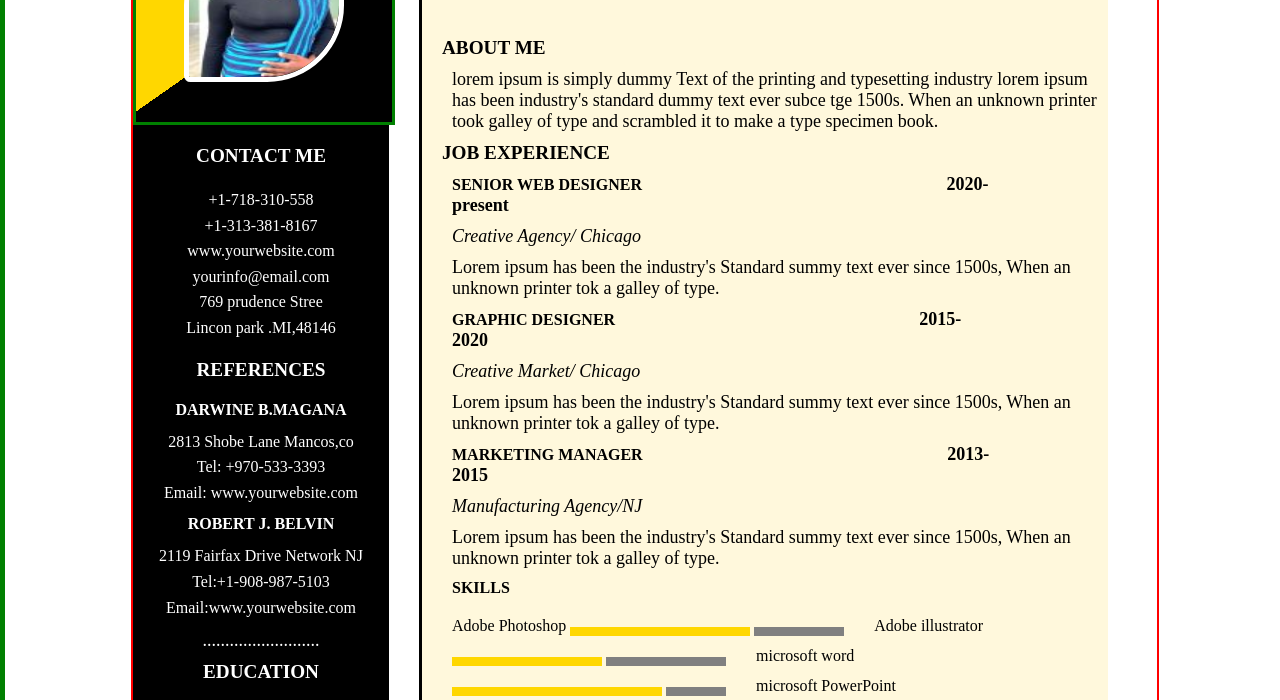
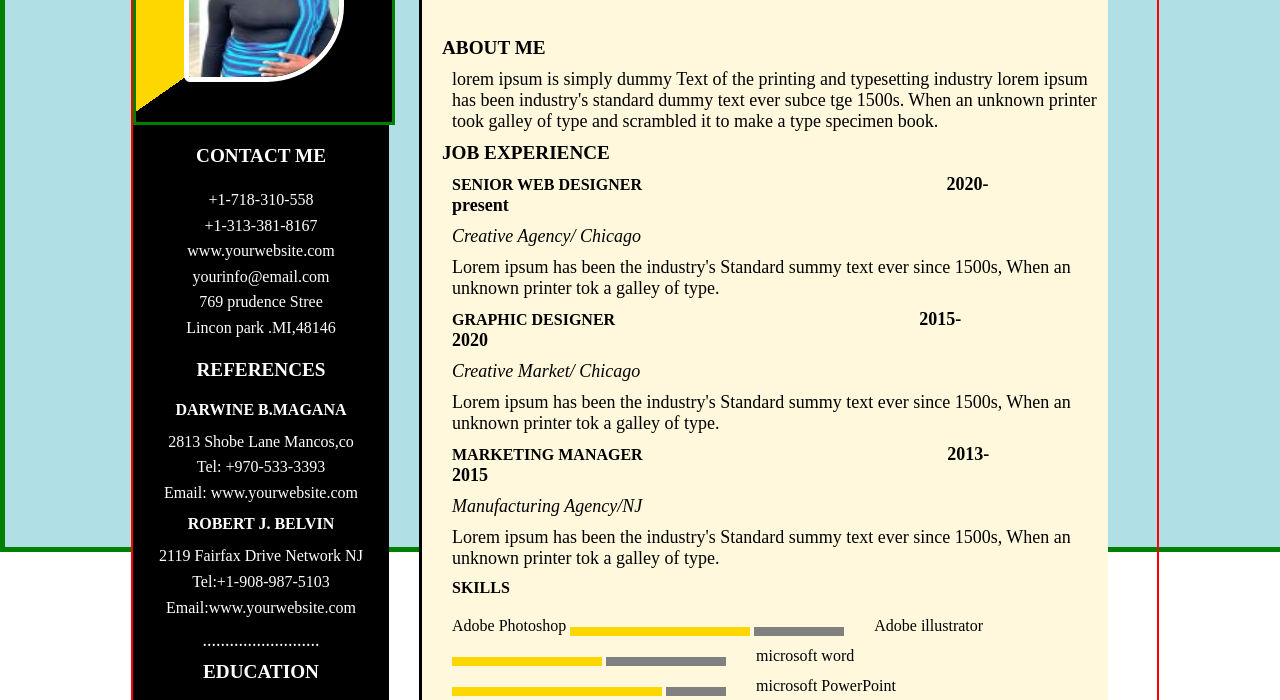
Before and after one commit to sugllo/Social-Media, a plain HTML site: page HTML/cv.html in a window 1280 px wide. Shown: the part 282-982 px from the top of the page. Drawn offline with Linux system fonts and the light colour scheme.

Commit message:
edit of cv

```diff
--- a/CSS/cv.css
+++ b/CSS/cv.css
@@ -56,7 +56,7 @@ li:hover .dropdown {
     width: 100%;
 }
 .maincontainer {
-    height: 1400px;
+    height: 100%;
     border: solid green 5px;
     width: 100%;
 }
--- a/HTML/cv.html
+++ b/HTML/cv.html
@@ -2,6 +2,7 @@
     <head>
         <title> CV</title>
         <link href="../css/cv.css" type="text/css" rel="stylesheet">
+        <link href="../CSS/gen.css" type="text/css" rel="stylesheet">
     </head>
     <body>
         <div class="container">
```
